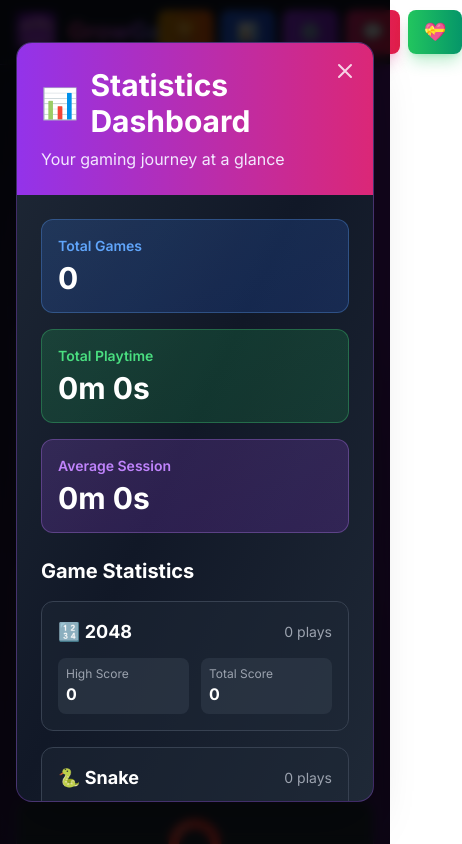
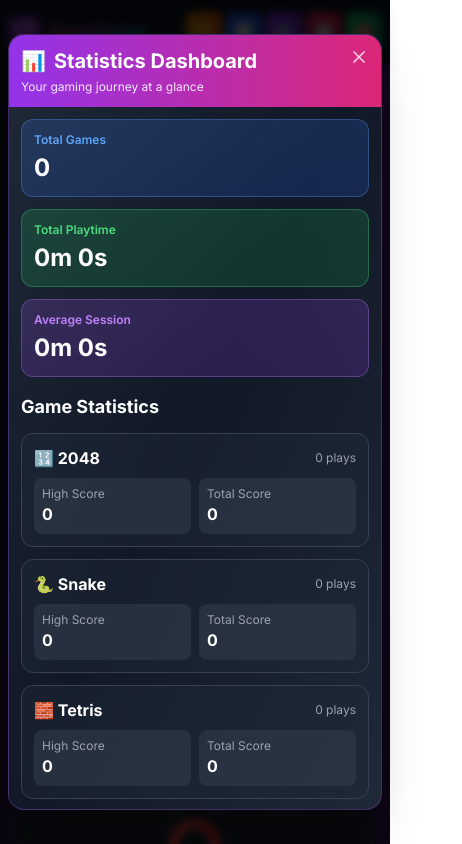
Before and after one commit to nandhakumar-kb/GrowGame, a React (Vite) app: page / in a window 390 px wide. Both pictures are taken after a click on the button "View statistics". Shown: the top 844 px of the page, 462 px wide, since content can reach past the window. Built offline with nearby package versions, Linux system fonts and the light colour scheme.

Commit message:
Improve mobile responsiveness for all components - Better navbar button sizing - Responsive modal dialogs with scroll support - Flexible text sizes for all screen sizes - Improved touch targets for mobile devices

```diff
--- a/src/components/Navbar.jsx
+++ b/src/components/Navbar.jsx
@@ -22,32 +22,32 @@ const Navbar = ({ setPage }) => {
   return (
     <>
       <nav className="bg-gray-900 border-b border-purple-500/30 shadow-lg sticky top-0 z-50" role="navigation" aria-label="Main navigation">
-        <div className="max-w-7xl mx-auto px-4 sm:px-6 lg:px-8">
+        <div className="max-w-7xl mx-auto px-2 sm:px-4 lg:px-8">
           <div className="flex items-center justify-between h-16">
             <button
               onClick={() => {
                 handleClick();
                 setPage('home');
               }}
-              className="flex items-center gap-3 hover:scale-110 transition-transform duration-300"
+              className="flex items-center gap-2 sm:gap-3 hover:scale-110 transition-transform duration-300 flex-shrink-0"
               aria-label="Go to home page"
             >
-              <img src={logoImg} alt="GrowGame Logo" className="h-10 w-10 object-contain" />
-              <span className="text-2xl font-bold bg-gradient-to-r from-pink-500 via-purple-500 to-cyan-500 bg-clip-text text-transparent">
+              <img src={logoImg} alt="GrowGame Logo" className="h-8 w-8 sm:h-10 sm:w-10 object-contain" />
+              <span className="text-lg sm:text-2xl font-bold bg-gradient-to-r from-pink-500 via-purple-500 to-cyan-500 bg-clip-text text-transparent">
                 GrowGame
               </span>
             </button>
-            <div className="flex items-center gap-2" role="toolbar" aria-label="Navigation actions">
+            <div className="flex items-center gap-1 sm:gap-2 overflow-x-auto" role="toolbar" aria-label="Navigation actions">
               <button
                 onClick={() => {
                   handleClick();
                   setShowAchievements(true);
                 }}
-                className="px-4 py-2 bg-gradient-to-r from-yellow-600 to-orange-600 text-white font-semibold rounded-lg hover:scale-105 transition-all duration-300 shadow-lg shadow-yellow-500/30 flex items-center gap-2"
+                className="px-2 sm:px-4 py-2 bg-gradient-to-r from-yellow-600 to-orange-600 text-white font-semibold rounded-lg hover:scale-105 transition-all duration-300 shadow-lg shadow-yellow-500/30 flex items-center gap-1 sm:gap-2 whitespace-nowrap"
                 title="Achievements"
                 aria-label="View achievements"
               >
-                <span className="text-lg" aria-hidden="true">🏆</span>
+                <span className="text-base sm:text-lg" aria-hidden="true">🏆</span>
                 <span className="hidden xl:inline">Achievements</span>
               </button>
               <button
@@ -55,11 +55,11 @@ const Navbar = ({ setPage }) => {
                   handleClick();
                   setShowStats(true);
                 }}
-                className="px-4 py-2 bg-gradient-to-r from-blue-600 to-blue-700 text-white font-semibold rounded-lg hover:scale-105 transition-all duration-300 shadow-lg shadow-blue-500/30 flex items-center gap-2"
+                className="px-2 sm:px-4 py-2 bg-gradient-to-r from-blue-600 to-blue-700 text-white font-semibold rounded-lg hover:scale-105 transition-all duration-300 shadow-lg shadow-blue-500/30 flex items-center gap-1 sm:gap-2 whitespace-nowrap"
                 aria-label="View statistics"
                 title="Statistics"
               >
-                <span className="text-lg" aria-hidden="true">📊</span>
+                <span className="text-base sm:text-lg" aria-hidden="true">📊</span>
                 <span className="hidden lg:inline">Stats</span>
               </button>
               <button
@@ -67,11 +67,11 @@ const Navbar = ({ setPage }) => {
                   handleClick();
                   setShowSettings(true);
                 }}
-                className="px-4 py-2 bg-gradient-to-r from-purple-600 to-purple-700 text-white font-semibold rounded-lg hover:scale-105 transition-all duration-300 shadow-lg shadow-purple-500/30 flex items-center gap-2"
+                className="px-2 sm:px-4 py-2 bg-gradient-to-r from-purple-600 to-purple-700 text-white font-semibold rounded-lg hover:scale-105 transition-all duration-300 shadow-lg shadow-purple-500/30 flex items-center gap-1 sm:gap-2 whitespace-nowrap"
                 title="Settings"
                 aria-label="Open settings"
               >
-                <span className="text-lg" aria-hidden="true">⚙️</span>
+                <span className="text-base sm:text-lg" aria-hidden="true">⚙️</span>
                 <span className="hidden md:inline">Settings</span>
               </button>
               <button
@@ -79,11 +79,11 @@ const Navbar = ({ setPage }) => {
                   handleClick();
                   setShowFeedback(true);
                 }}
-                className="px-4 py-2 bg-gradient-to-r from-pink-600 to-rose-600 text-white font-semibold rounded-lg hover:scale-105 transition-all duration-300 shadow-lg shadow-pink-500/30 flex items-center gap-2"
+                className="px-2 sm:px-4 py-2 bg-gradient-to-r from-pink-600 to-rose-600 text-white font-semibold rounded-lg hover:scale-105 transition-all duration-300 shadow-lg shadow-pink-500/30 flex items-center gap-1 sm:gap-2 whitespace-nowrap"
                 title="Send Feedback"
                 aria-label="Send feedback"
               >
-                <span className="text-lg" aria-hidden="true">💬</span>
+                <span className="text-base sm:text-lg" aria-hidden="true">💬</span>
                 <span className="hidden lg:inline">Feedback</span>
               </button>
               <button
@@ -91,12 +91,12 @@ const Navbar = ({ setPage }) => {
                   handleClick();
                   setShowDonation(true);
                 }}
-                className="px-4 py-2 bg-gradient-to-r from-green-500 to-emerald-600 text-white font-semibold rounded-lg hover:scale-105 transition-all duration-300 shadow-lg shadow-green-500/30 flex items-center gap-2"
+                className="px-2 sm:px-4 py-2 bg-gradient-to-r from-green-500 to-emerald-600 text-white font-semibold rounded-lg hover:scale-105 transition-all duration-300 shadow-lg shadow-green-500/30 flex items-center gap-1 sm:gap-2 whitespace-nowrap"
                 title="Support Developer"
                 aria-label="Support with donation"
               >
-                <span className="text-lg" aria-hidden="true">💝</span>
-                <span className="hidden sm:inline">Donate</span>
+                <span className="text-base sm:text-lg" aria-hidden="true">💝</span>
+                <span className="hidden sm:inline text-sm sm:text-base">Donate</span>
               </button>
             </div>
           </div>
@@ -113,35 +113,35 @@ const Navbar = ({ setPage }) => {
 
       {showDonation && (
         <div className="fixed inset-0 bg-black/90 backdrop-blur-sm flex items-center justify-center z-[60] animate-fadeIn px-4">
-          <div className="bg-gradient-to-br from-gray-800 to-gray-900 rounded-3xl p-8 max-w-md w-full mx-4 border-4 border-green-500 shadow-2xl shadow-green-500/50 transform animate-scaleIn">
-            <div className="text-center mb-6">
-              <div className="text-6xl mb-4 animate-bounce">🙏</div>
-              <h3 className="text-4xl font-bold text-white mb-2">Support Development</h3>
-              <p className="text-gray-400">Your support helps keep GrowGame free and awesome!</p>
+          <div className="bg-gradient-to-br from-gray-800 to-gray-900 rounded-3xl p-4 sm:p-6 md:p-8 max-w-md w-full mx-4 border-4 border-green-500 shadow-2xl shadow-green-500/50 transform animate-scaleIn max-h-[90vh] overflow-y-auto">
+            <div className="text-center mb-4 sm:mb-6">
+              <div className="text-4xl sm:text-6xl mb-3 sm:mb-4 animate-bounce">🙏</div>
+              <h3 className="text-2xl sm:text-4xl font-bold text-white mb-2">Support Development</h3>
+              <p className="text-sm sm:text-base text-gray-400">Your support helps keep GrowGame free and awesome!</p>
             </div>
-            <div className="bg-gray-900/50 rounded-xl p-6 mb-6 border border-green-500/30">
-              <h4 className="text-xl font-bold text-green-400 mb-4 text-center">Scan to Donate via Google Pay</h4>
-              <div className="flex justify-center mb-4">
+            <div className="bg-gray-900/50 rounded-xl p-3 sm:p-4 md:p-6 mb-4 sm:mb-6 border border-green-500/30">
+              <h4 className="text-base sm:text-xl font-bold text-green-400 mb-3 sm:mb-4 text-center">Scan to Donate via Google Pay</h4>
+              <div className="flex justify-center mb-3 sm:mb-4">
                 <img
                   src={gpayImg}
                   alt="Google Pay QR Code"
-                  className="w-64 h-64 object-contain rounded-lg border-2 border-green-500/50 shadow-lg"
+                  className="w-48 h-48 sm:w-56 sm:h-56 md:w-64 md:h-64 object-contain rounded-lg border-2 border-green-500/50 shadow-lg"
                 />
               </div>
-              <p className="text-gray-300 text-center text-sm">
+              <p className="text-gray-300 text-center text-xs sm:text-sm">
                 Scan this QR code with any UPI app
               </p>
             </div>
-            <div className="flex gap-3">
+            <div className="flex flex-col sm:flex-row gap-2 sm:gap-3">
               <button
                 onClick={() => setShowDonation(false)}
-                className="flex-1 py-3 px-6 bg-gradient-to-r from-gray-600 to-gray-700 text-white font-bold rounded-xl hover:scale-105 transition-all duration-300 shadow-lg"
+                className="w-full py-2 sm:py-3 px-4 sm:px-6 bg-gradient-to-r from-gray-600 to-gray-700 text-white font-bold rounded-xl hover:scale-105 transition-all duration-300 shadow-lg text-sm sm:text-base"
               >
                 Close
               </button>
               <button
                 onClick={() => window.open(gpayImg, '_blank')}
-                className="flex-1 py-3 px-6 bg-gradient-to-r from-green-500 to-emerald-600 text-white font-bold rounded-xl hover:scale-105 transition-all duration-300 shadow-lg shadow-green-500/50"
+                className="w-full py-2 sm:py-3 px-4 sm:px-6 bg-gradient-to-r from-green-500 to-emerald-600 text-white font-bold rounded-xl hover:scale-105 transition-all duration-300 shadow-lg shadow-green-500/50 text-sm sm:text-base"
               >
                 View Full Size
               </button>
--- a/src/components/StatsDashboard.jsx
+++ b/src/components/StatsDashboard.jsx
@@ -71,45 +71,45 @@ const StatsDashboard = ({ onClose }) => {
   };
   return (
     <div
-      className="fixed inset-0 bg-black/80 backdrop-blur-sm flex items-center justify-center z-50 p-4 animate-fadeIn"
+      className="fixed inset-0 bg-black/80 backdrop-blur-sm flex items-center justify-center z-50 p-2 sm:p-4 animate-fadeIn"
       role="dialog"
       aria-modal="true"
       aria-labelledby="stats-title"
       aria-describedby="stats-description"
     >
-      <div className="bg-gradient-to-br from-gray-800 via-gray-900 to-gray-800 rounded-2xl shadow-2xl max-w-4xl w-full max-h-[90vh] overflow-hidden border border-purple-500/30 animate-scaleIn">
+      <div className="bg-gradient-to-br from-gray-800 via-gray-900 to-gray-800 rounded-2xl shadow-2xl max-w-4xl w-full max-h-[95vh] sm:max-h-[90vh] overflow-hidden border border-purple-500/30 animate-scaleIn">
         {}
-        <div className="bg-gradient-to-r from-purple-600 to-pink-600 p-6 relative">
+        <div className="bg-gradient-to-r from-purple-600 to-pink-600 p-3 sm:p-4 md:p-6 relative">
           <button
             onClick={handleClose}
-            className="absolute top-4 right-4 text-white/80 hover:text-white transition-colors"
+            className="absolute top-2 right-2 sm:top-4 sm:right-4 text-white/80 hover:text-white transition-colors p-1"
             aria-label="Close statistics dashboard"
           >
-            <svg className="w-6 h-6" fill="none" stroke="currentColor" viewBox="0 0 24 24" aria-hidden="true">
+            <svg className="w-5 h-5 sm:w-6 sm:h-6" fill="none" stroke="currentColor" viewBox="0 0 24 24" aria-hidden="true">
               <path strokeLinecap="round" strokeLinejoin="round" strokeWidth={2} d="M6 18L18 6M6 6l12 12" />
             </svg>
           </button>
-          <h2 id="stats-title" className="text-3xl font-bold text-white flex items-center gap-3">
+          <h2 id="stats-title" className="text-xl sm:text-2xl md:text-3xl font-bold text-white flex items-center gap-2 sm:gap-3 pr-8">
             <span aria-hidden="true">📊</span> Statistics Dashboard
           </h2>
-          <p id="stats-description" className="text-purple-100 mt-2">Your gaming journey at a glance</p>
+          <p id="stats-description" className="text-purple-100 mt-1 sm:mt-2 text-xs sm:text-sm md:text-base">Your gaming journey at a glance</p>
         </div>
         {}
-        <div className="p-6 overflow-y-auto max-h-[calc(90vh-140px)]">
+        <div className="p-3 sm:p-4 md:p-6 overflow-y-auto max-h-[calc(95vh-100px)] sm:max-h-[calc(90vh-140px)]">
           {}
           <section aria-label="Overall statistics">
-            <div className="grid grid-cols-1 md:grid-cols-3 gap-4 mb-6">
-              <div className="bg-gradient-to-br from-blue-500/20 to-blue-600/20 border border-blue-400/30 rounded-xl p-4">
-                <div className="text-blue-400 text-sm font-semibold mb-1">Total Games</div>
-                <div className="text-3xl font-bold text-white" aria-label={`${stats.totalGamesPlayed} total games played`}>{stats.totalGamesPlayed}</div>
+            <div className="grid grid-cols-1 sm:grid-cols-2 md:grid-cols-3 gap-3 sm:gap-4 mb-4 sm:mb-6">
+              <div className="bg-gradient-to-br from-blue-500/20 to-blue-600/20 border border-blue-400/30 rounded-xl p-3 sm:p-4">
+                <div className="text-blue-400 text-xs sm:text-sm font-semibold mb-1">Total Games</div>
+                <div className="text-2xl sm:text-3xl font-bold text-white" aria-label={`${stats.totalGamesPlayed} total games played`}>{stats.totalGamesPlayed}</div>
               </div>
-              <div className="bg-gradient-to-br from-green-500/20 to-green-600/20 border border-green-400/30 rounded-xl p-4">
-                <div className="text-green-400 text-sm font-semibold mb-1">Total Playtime</div>
-                <div className="text-3xl font-bold text-white" aria-label={`${formatTime(stats.totalPlaytime)} total playtime`}>{formatTime(stats.totalPlaytime)}</div>
+              <div className="bg-gradient-to-br from-green-500/20 to-green-600/20 border border-green-400/30 rounded-xl p-3 sm:p-4">
+                <div className="text-green-400 text-xs sm:text-sm font-semibold mb-1">Total Playtime</div>
+                <div className="text-2xl sm:text-3xl font-bold text-white" aria-label={`${formatTime(stats.totalPlaytime)} total playtime`}>{formatTime(stats.totalPlaytime)}</div>
               </div>
-              <div className="bg-gradient-to-br from-purple-500/20 to-purple-600/20 border border-purple-400/30 rounded-xl p-4">
-                <div className="text-purple-400 text-sm font-semibold mb-1">Average Session</div>
-              <div className="text-3xl font-bold text-white">
+              <div className="bg-gradient-to-br from-purple-500/20 to-purple-600/20 border border-purple-400/30 rounded-xl p-3 sm:p-4">
+                <div className="text-purple-400 text-xs sm:text-sm font-semibold mb-1">Average Session</div>
+              <div className="text-2xl sm:text-3xl font-bold text-white">
                 {stats.totalGamesPlayed > 0
                   ? formatTime(Math.floor(stats.totalPlaytime / stats.totalGamesPlayed))
                   : '0m 0s'
@@ -120,15 +120,15 @@ const StatsDashboard = ({ onClose }) => {
           </section>
           {}
           <section aria-label="Individual game statistics">
-            <h3 className="text-xl font-bold text-white mb-4">Game Statistics</h3>
-            <div className="space-y-4">
+            <h3 className="text-lg sm:text-xl font-bold text-white mb-3 sm:mb-4">Game Statistics</h3>
+            <div className="space-y-3 sm:space-y-4">
               {Object.entries(stats.gamesStats).map(([gameKey, gameStats]) => (
-                <article key={gameKey} className="bg-gray-800/50 border border-gray-700 rounded-xl p-4">
-                  <div className="flex items-center justify-between mb-3">
-                    <h4 className="text-lg font-bold text-white">{gameNames[gameKey]}</h4>
-                    <span className="text-gray-400 text-sm" aria-label={`${gameStats.played} plays`}>{gameStats.played} plays</span>
+                <article key={gameKey} className="bg-gray-800/50 border border-gray-700 rounded-xl p-3 sm:p-4">
+                  <div className="flex items-center justify-between mb-2 sm:mb-3">
+                    <h4 className="text-base sm:text-lg font-bold text-white">{gameNames[gameKey]}</h4>
+                    <span className="text-gray-400 text-xs sm:text-sm" aria-label={`${gameStats.played} plays`}>{gameStats.played} plays</span>
                   </div>
-                  <div className="grid grid-cols-2 md:grid-cols-4 gap-3" role="list" aria-label={`Statistics for ${gameNames[gameKey]}`}>
+                  <div className="grid grid-cols-2 sm:grid-cols-3 md:grid-cols-4 gap-2 sm:gap-3" role="list" aria-label={`Statistics for ${gameNames[gameKey]}`}>
                   {gameStats.highScore !== undefined && (
                     <div className="bg-gray-700/50 rounded-lg p-2">
                       <div className="text-gray-400 text-xs">High Score</div>
@@ -177,17 +177,17 @@ const StatsDashboard = ({ onClose }) => {
             </div>
           </section>
           {}
-          <div className="mt-6 flex gap-3">
+          <div className="mt-4 sm:mt-6 flex flex-col sm:flex-row gap-2 sm:gap-3">
             <button
               onClick={resetStats}
-              className="flex-1 bg-red-600 hover:bg-red-700 text-white font-semibold py-3 px-6 rounded-xl transition-all duration-200 hover:scale-105 active:scale-95"
+              className="w-full bg-red-600 hover:bg-red-700 text-white font-semibold py-2 sm:py-3 px-4 sm:px-6 rounded-xl transition-all duration-200 hover:scale-105 active:scale-95 text-sm sm:text-base"
               aria-label="Reset all statistics permanently"
             >
               Reset Statistics
             </button>
             <button
               onClick={handleClose}
-              className="flex-1 bg-purple-600 hover:bg-purple-700 text-white font-semibold py-3 px-6 rounded-xl transition-all duration-200 hover:scale-105 active:scale-95"
+              className="w-full bg-purple-600 hover:bg-purple-700 text-white font-semibold py-2 sm:py-3 px-4 sm:px-6 rounded-xl transition-all duration-200 hover:scale-105 active:scale-95 text-sm sm:text-base"
               aria-label="Close statistics dashboard"
             >
               Close
```
Also changed, not shown: src/components/HomePage.jsx (+13 -13 lines), src/components/SettingsPanel.jsx (+7 -7 lines).
